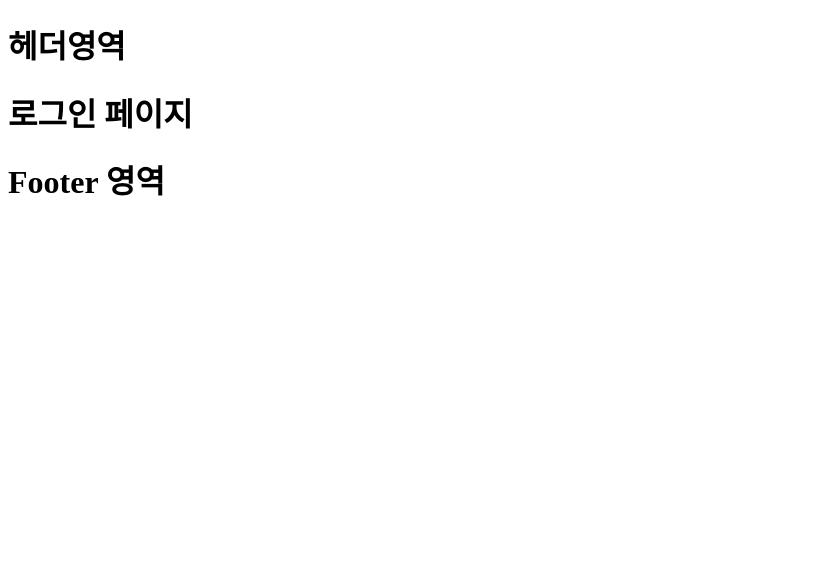
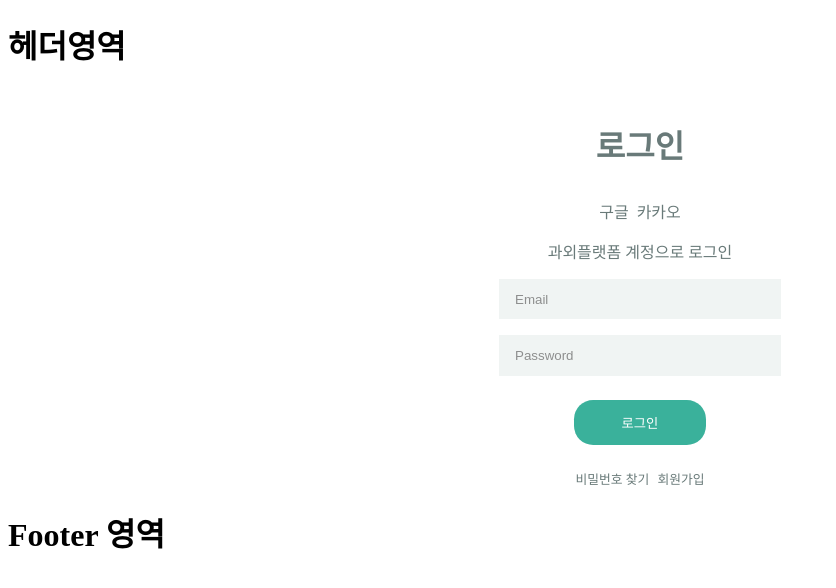
Before and after one commit to reignkk1/coding-tutoring-client, a React (Create React App) app: page /signin in a window 1280 px wide. Shown: the top 588 px of the page, without its empty margins (0-836 px from the left). Built offline with nearby package versions, Linux system fonts and the light colour scheme.

Commit message:
[#11] style: 로그인 회원가입 스타일링

```diff
--- a/src/pages/SignIn.tsx
+++ b/src/pages/SignIn.tsx
@@ -1,3 +1,96 @@
-export default function SignIn() {
-  return <h1>로그인 페이지</h1>;
+import { Link } from "react-router-dom";
+import styled from "styled-components";
+
+export default function SignIn(): JSX.Element {
+  return (
+    <Container>
+      <Form>
+        <h3>로그인</h3>
+        <div className="social">
+          {/*아이콘을 추가 예정*/}
+          <div>구글</div>
+          <div>카카오</div>
+        </div>
+        <p>과외플랫폼 계정으로 로그인</p>
+        <input type="email" placeholder="Email" />
+        <input type="password" placeholder="Password" />
+        <button>로그인</button>
+      </Form>
+      <div className="aboutSign">
+        <Link to="#">비밀번호 찾기</Link>
+        <Link to="/signup">회원가입</Link>
+      </div>
+    </Container>
+  );
 }
+
+const Form = styled.form`
+  width: 100%;
+  display: flex;
+  flex-direction: column;
+  align-items: center;
+  color: #697a79;
+
+  h3 {
+    font-size: 2rem;
+  }
+
+  .social {
+    display: flex;
+    gap: 0.5rem;
+    align-items: center;
+  }
+
+  p {
+    margin-bottom: 0; //border-box가 아니라 그런듯 추후 삭제
+  }
+
+  input {
+    width: 250px;
+    background-color: #f0f4f3;
+    border: none;
+    margin-top: 1rem;
+    padding: 0.8rem 1rem;
+    color: #697a79;
+
+    &::placeholder {
+      opacity: 0.8;
+    }
+  }
+
+  button {
+    border-radius: 1.2rem;
+    border: none;
+    background-color: #3ab19b;
+    color: #ffffff;
+    padding: 0.8rem 3rem;
+    margin-top: 1.5rem;
+    transition: transform 0.1s ease-in;
+
+    &:hover {
+      transform: scale(0.95);
+    }
+  }
+`;
+
+const Container = styled.div`
+  min-width: 400px;
+  height: 100%;
+  display: flex;
+  flex-direction: column;
+  align-items: center;
+  padding: 0 2rem;
+
+  .aboutSign {
+    display: flex;
+    gap: 0.5rem;
+    color: #697a79;
+    margin-top: 1.5rem;
+    font-size: 0.8rem;
+
+    a {
+      color: inherit;
+      text-decoration: none;
+    }
+  }
+`;
--- a/src/pages/SignUp.tsx
+++ b/src/pages/SignUp.tsx
@@ -1,3 +1,97 @@
-export default function SignUp() {
-  return <h1>회원가입 페이지</h1>;
+import { Link } from "react-router-dom";
+import styled from "styled-components";
+
+export default function SignUp(): JSX.Element {
+  return (
+    <Container>
+      <Form>
+        <h3>회원가입</h3>
+        <div className="social">
+          {/*아이콘을 추가 예정*/}
+          <div>구글</div>
+          <div>카카오</div>
+        </div>
+        <p>이메일을 사용해 회원가입하기</p>
+        <input type="text" placeholder="Name" />
+        <input type="email" placeholder="Email" />
+        <input type="password" placeholder="Password" />
+        <input type="password" placeholder="Confirm Password" />
+        <button>회원가입</button>
+      </Form>
+
+      <p className="aboutSign">
+        계정이 있으신가요? <Link to="/signin">로그인</Link>
+      </p>
+    </Container>
+  );
 }
+
+const Form = styled.form`
+  width: 100%;
+  display: flex;
+  flex-direction: column;
+  align-items: center;
+  color: #697a79;
+
+  h3 {
+    font-size: 2rem;
+  }
+
+  .social {
+    display: flex;
+    gap: 0.5rem;
+    align-items: center;
+  }
+
+  p {
+    font-size: 1rem;
+    margin-bottom: 0; //border-box가 아니라 그런듯 추후 삭제
+  }
+
+  input {
+    width: 250px;
+    background-color: #f0f4f3;
+    border: none;
+    margin-top: 1rem;
+    padding: 0.8rem 1rem;
+    color: #697a79;
+
+    &::placeholder {
+      opacity: 0.8;
+    }
+  }
+
+  button {
+    border-radius: 1.2rem;
+    border: none;
+    background-color: #3ab19b;
+    color: #ffffff;
+    padding: 0.8rem 3rem;
+    margin-top: 1.5rem;
+    transition: transform 0.1s ease-in;
+
+    &:hover {
+      transform: scale(0.95);
+    }
+  }
+`;
+
+const Container = styled.div`
+  min-width: 400px;
+  height: 100%;
+  display: flex;
+  flex-direction: column;
+  align-items: center;
+  padding: 0 2rem;
+
+  .aboutSign {
+    font-size: 0.8rem;
+    color: #697a79;
+    margin-top: 1.5rem;
+
+    a {
+      color: inherit;
+      text-decoration: none;
+    }
+  }
+`;
```
